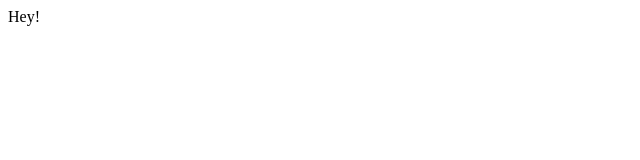
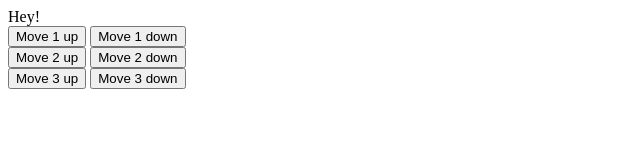
Before and after one commit to eddieatkinson/imageLayers, a plain HTML site: page index.html in a window 1280 px wide. Shown: the whole page, without its empty margins (0-640 px from the left). Drawn offline with nearby package versions, Linux system fonts and the light colour scheme.

Commit message:
some jQuery catch-up

```diff
--- a/index.html
+++ b/index.html
@@ -16,6 +16,29 @@
   </head>
   <body>
     <div>Hey!</div>
+    <div class="image">
+      <div id="image1">
+
+      </div>
+      <div id="image2">
+
+      </div>
+      <div id="image3">
+
+      </div>
+    </div>
+    <div id="buttons1">
+      <button class="button-1-up">Move 1 up</button>
+      <button class="button-1-down">Move 1 down</button>
+    </div>
+    <div id="buttons2">
+      <button class="button-2-up">Move 2 up</button>
+      <button class="button-2-down">Move 2 down</button>
+    </div>
+    <div id="buttons3">
+      <button class="button-3-up">Move 3 up</button>
+      <button class="button-3-down">Move 3 down</button>
+    </div>
     <script src="" async defer></script>
   </body>
 </html>
--- a/js/scripts.js
+++ b/js/scripts.js
@@ -1,3 +1,6 @@
 $(document).ready(() => {
   console.log('Ready!');
+  $('.button-1-up').click(() => {
+    $('#image1').html('button-1-up!');
+  });
 });
```
